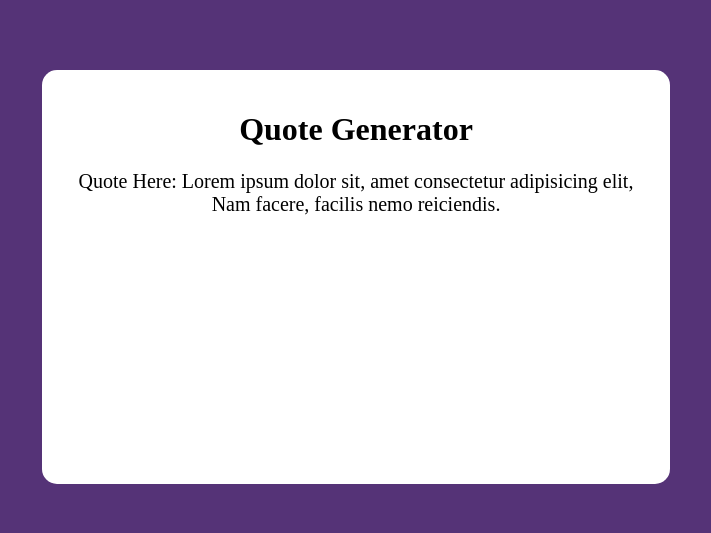
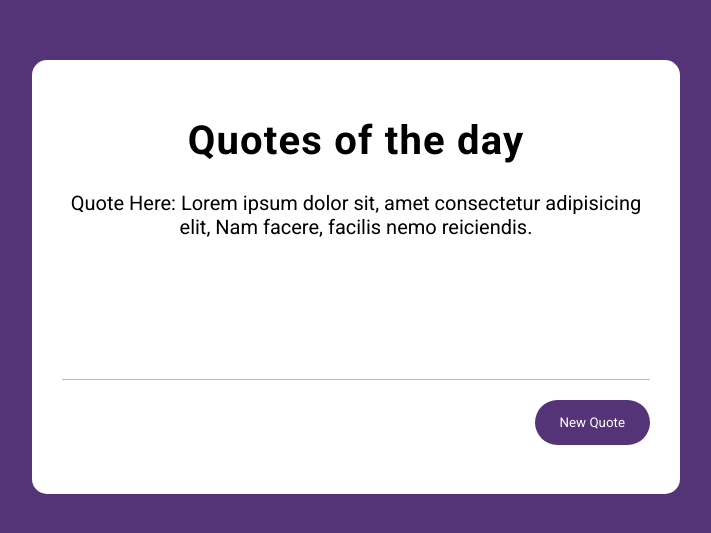
Before and after one commit to Jay-Sm/basic-quote-generator, a plain HTML site: page index.html in a window 1280 px wide. Shown: the part 123-656 px from the top of the page, without its empty margins (284-995 px from the left). Drawn offline with Linux system fonts and the light colour scheme.

Commit message:
all HTML & CSS are complete

```diff
--- a/index.html
+++ b/index.html
@@ -3,6 +3,9 @@
   <head>
     <meta charset="UTF-8" />
     <meta name="viewport" content="width=device-width, initial-scale=1.0" />
+    <link rel="preconnect" href="https://fonts.googleapis.com" />
+    <link rel="preconnect" href="https://fonts.gstatic.com" crossorigin />
+    <link href="https://fonts.googleapis.com/css2?family=Roboto:wght@400;500;700&display=swap" rel="stylesheet" />
 
     <title>Quote Generator</title>
 
@@ -11,11 +14,14 @@
   <body>
     <main>
       <div id="top">
-        <h1>Quote Generator</h1>
+        <h1>Quotes of the day</h1>
         <p>
           Quote Here: Lorem ipsum dolor sit, amet consectetur adipisicing elit, Nam facere, facilis nemo reiciendis.
         </p>
       </div>
+      <div id="bottom">
+        <button>New Quote</button>
+      </div>
     </main>
   </body>
 </html>
--- a/styles/general.css
+++ b/styles/general.css
@@ -10,6 +10,8 @@ body {
   display: flex;
   align-items: center;
   justify-content: center;
+
+  font-family: "Roboto", sans-serif;
 }
 
 p {
@@ -20,11 +22,45 @@ main {
   width: 588px;
   height: 374px;
   border-radius: 15px;
-  padding: 20px;
+  padding: 30px;
 
   background-color: white;
 }
 
 #top {
+  height: 70%;
   text-align: center;
+  border-bottom: 1px solid rgb(184, 184, 184);
 }
+
+h1 {
+  font-size: 40px;
+  letter-spacing: 1.2px;
+}
+
+#bottom {
+  margin-top: 20px;
+  display: flex;
+  justify-content: right;
+}
+
+button {
+  font-family: "Roboto", sans-serif;
+  color: white;
+
+  padding: 15px 25px;
+
+  border: none;
+  border-radius: 36px;
+  background-color: #553377;
+  cursor: pointer;
+  transition: opacity ease 0.05s;
+}
+
+button:hover{
+  opacity: 0.95;
+}
+
+button:active {
+  opacity: 0.8;
+}
```
